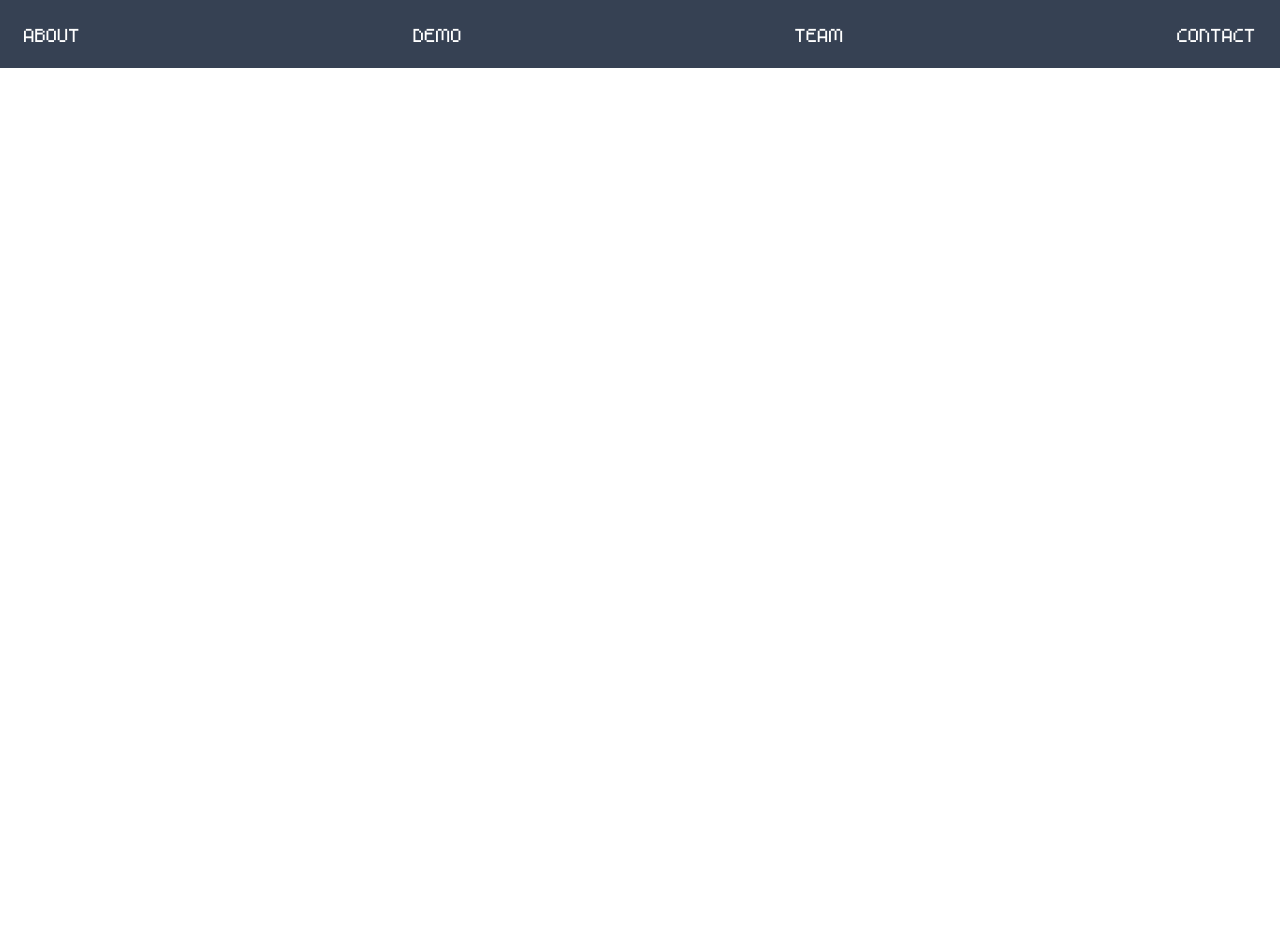
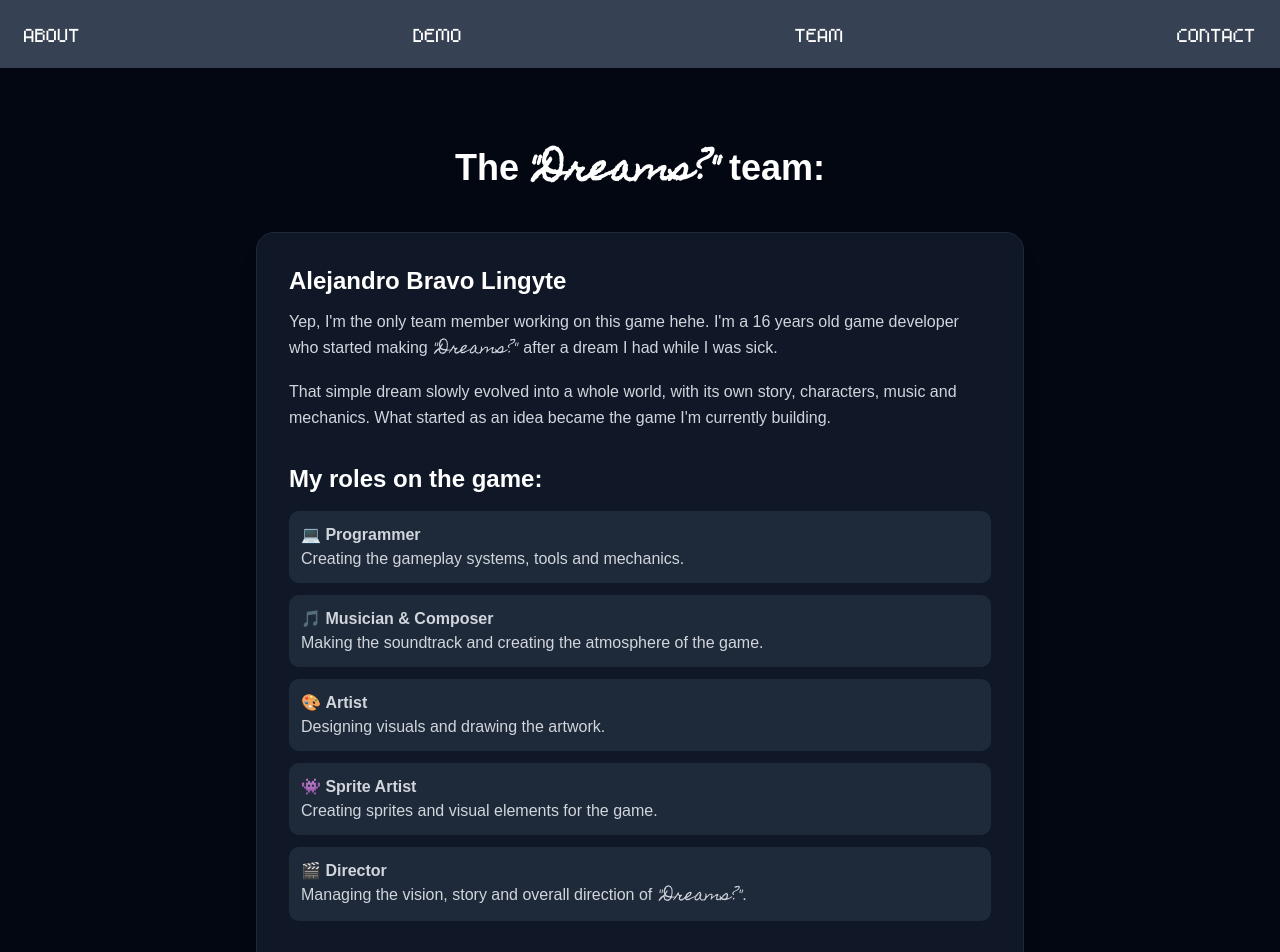
Before and after one commit to Alek0MC2009/dreams-web, a React (Vite) app: page /team-page in a window 1280 px wide. Shown: the top 952 px of the page. Before the commit the page ends 800 px from the top, so only its background shows below. Built offline with nearby package versions, Linux system fonts and the light colour scheme.

Commit message:
Added the teams page

```diff
--- a/src/App.jsx
+++ b/src/App.jsx
@@ -2,12 +2,14 @@ import React from 'react'
 import LandingPage from './components/pages/landing-page'
 import { Routes, Route, Navigate } from 'react-router-dom'
 import { DemoPage } from './components/pages/demo-page'
+import TeamPage from './components/pages/team-page'
 function App() {
   return (
     <Routes>
       <Route path="/" element={<Navigate to="/home" replace />} />
       <Route path="/home" element={<LandingPage />} />
       <Route path="/demo-download" element={<DemoPage />} />
+      <Route path="/team-page" element={<TeamPage />} />
     </Routes>
   )
 }
--- /dev/null
+++ b/src/components/pages/team-page.jsx
@@ -0,0 +1,75 @@
+function TeamPage() {
+  return (
+    <main className="min-h-screen bg-gray-950 text-white flex justify-center px-6 py-20">
+      <section className="max-w-3xl w-full">
+        <h1 className="text-center text-4xl font-bold mb-10">
+          The <span className="font-title">"Dreams?"</span> team:
+        </h1>
+
+        <div className="bg-gray-900 border border-gray-800 rounded-2xl p-8 shadow-xl">
+          <h2 className="text-2xl font-semibold mb-3">
+            Alejandro Bravo Lingyte
+          </h2>
+
+          <p className="text-gray-300 leading-relaxed">
+            Yep, I'm the only team member working on this game hehe. I'm a 16
+            years old game developer who started making
+            <span className="font-title"> "Dreams?" </span>
+            after a dream I had while I was sick.
+          </p>
+
+          <p className="text-gray-300 leading-relaxed mt-4">
+            That simple dream slowly evolved into a whole world, with its own
+            story, characters, music and mechanics. What started as an idea
+            became the game I'm currently building.
+          </p>
+
+          <h2 className="text-2xl font-semibold mt-8 mb-4">
+            My roles on the game:
+          </h2>
+
+          <ul className="grid gap-3 text-gray-300">
+            <li className="bg-gray-800 rounded-lg p-3">
+              💻 <b>Programmer</b>
+              <br />
+              Creating the gameplay systems, tools and mechanics.
+            </li>
+
+            <li className="bg-gray-800 rounded-lg p-3">
+              🎵 <b>Musician & Composer</b>
+              <br />
+              Making the soundtrack and creating the atmosphere of the game.
+            </li>
+
+            <li className="bg-gray-800 rounded-lg p-3">
+              🎨 <b>Artist</b>
+              <br />
+              Designing visuals and drawing the artwork.
+            </li>
+
+            <li className="bg-gray-800 rounded-lg p-3">
+              👾 <b>Sprite Artist</b>
+              <br />
+              Creating sprites and visual elements for the game.
+            </li>
+
+            <li className="bg-gray-800 rounded-lg p-3">
+              🎬 <b>Director</b>
+              <br />
+              Managing the vision, story and overall direction of
+              <span className="font-title"> "Dreams?"</span>.
+            </li>
+          </ul>
+
+          <div className="mt-8 border-t border-gray-700 pt-5 text-gray-400 italic">
+            "A game made by one person, one idea, and a dream.{' '}
+            {/* Null comment */}
+            That is '<span className="font-title"> Dreams? </span>'"
+          </div>
+        </div>
+      </section>
+    </main>
+  )
+}
+
+export default TeamPage
--- a/src/components/ui/header.jsx
+++ b/src/components/ui/header.jsx
@@ -24,7 +24,10 @@ export default function Header() {
             </Link>
           </li>
           <li>
-            <Link className="text-3xl hover:text-4xl hover:text-cyan-600" to="">
+            <Link
+              className="text-3xl hover:text-4xl hover:text-cyan-600"
+              to="/team-page"
+            >
               TEAM
             </Link>
           </li>
```
